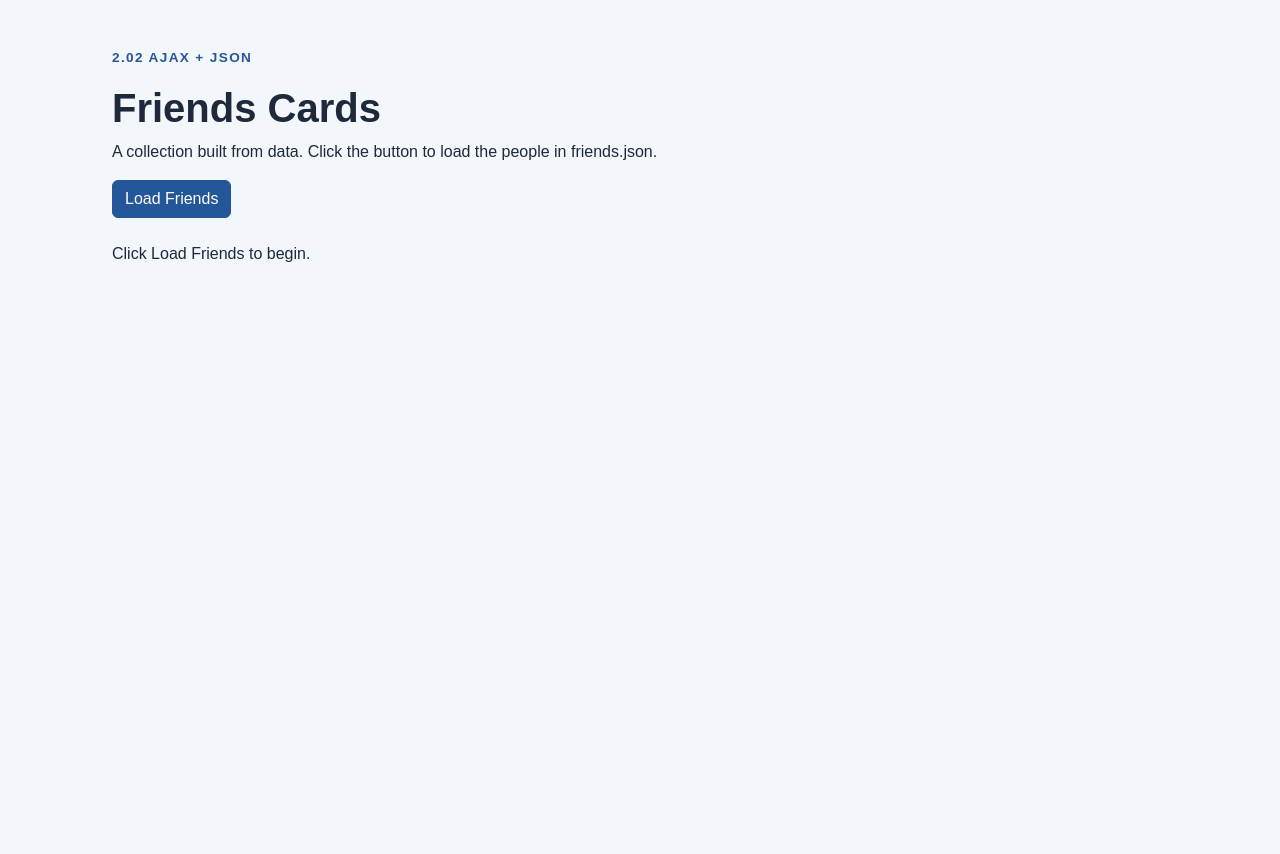
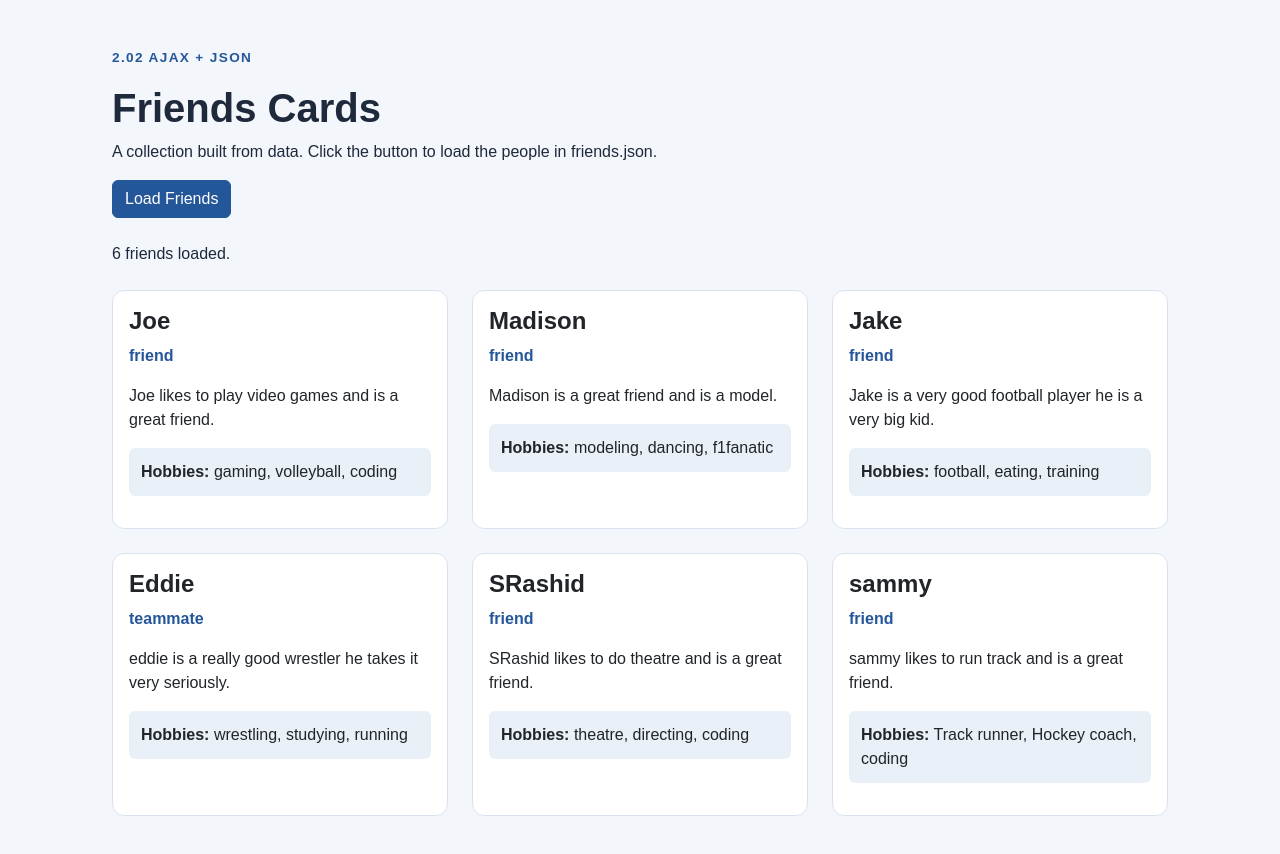
Before and after one commit to jonny0608/AJAX_Friends_Cards_Starter, a plain HTML site: page index.html in a window 1280 px wide. Both pictures are taken after a click on the button "Load Friends". Before the commit the page ends 800 px from the top, so only its background shows below. Drawn offline with nearby package versions, Linux system fonts and the light colour scheme.

Commit message:
Update friends.json with new friends and correct Joe's age; refactor loadFriends function for better error handling and response validation

```diff
--- a/friends.json
+++ b/friends.json
@@ -2,7 +2,7 @@
     {
         "name": "Joe",
         "relationship": "friend",
-        "age": "16",
+        "age": "17",
         "details": "Joe likes to play video games and is a great friend.",
         "hobbies": [
             "gaming",
@@ -42,5 +42,27 @@
             "studying",
             "running"
         ]
+    },
+    {
+        "name": "SRashid",
+        "relationship": "friend",
+        "age": "17",
+        "details": "SRashid likes to do theatre and is a great friend.",
+        "hobbies": [
+            "theatre",
+            "directing",
+            "coding"
+        ]
+    },
+    {
+        "name": "sammy",
+        "relationship": "friend",
+        "age": "17",
+        "details": "sammy likes to run track and is a great friend.",
+        "hobbies": [
+            "Track runner",
+            "Hockey coach",
+            "coding"
+        ]
     }
 ]
--- a/index.html
+++ b/index.html
@@ -6,7 +6,6 @@
   <title>Friends Cards | AJAX + JSON</title>
   <link href="https://cdn.jsdelivr.net/npm/bootstrap@5.3.3/dist/css/bootstrap.min.css" rel="stylesheet">
   <link rel="stylesheet" href="style.css">
-  <script src="script.js" defer></script>
 </head>
 <body>
   <main class="container py-5">
@@ -19,5 +18,7 @@
     <p id="status" role="status">Click Load Friends to begin.</p>
     <section id="cards" class="row g-4" aria-label="Friends cards"></section>
   </main>
+   <script src="script.js" defer></script>
 </body>
+
 </html>
--- a/script.js
+++ b/script.js
@@ -18,36 +18,31 @@ loadButton.addEventListener('click', () => {
 // loadFriends: request the file, check the response, parse it.
 // -------------------------------------------------------------
 function loadFriends() {
-  // Supplied: shows the user that the page is waiting for a response.
+  statusMessage.classList.remove("error");
+  statusMessage.textContent = "Loading friends...";
+
   const xhr = new XMLHttpRequest();
   xhr.open("GET", "friends.json");
-xhr.onload = function() {
-
+  xhr.onload = function () {
     const status = xhr.status;
-  if (status === 200) {
-    const friends = JSON.parse(xhr.responseText);
-
+    if (status !== 200) {
+      showLoadError();
+      return;
     }
 
-  // CHECKPOINT 2: Write the request.
-  //   - Create the request and open a GET request for friends.json.
-  //   - Write the onload handler:
-  //       status 200    -> turn the response text into an array,
-  //                        then pass the array to renderFriends()
-  //       other status  -> call showLoadError()
-  //   - Connect onerror to showLoadError.
-  //   - Send the request LAST, after the handlers are set up.
-  //
-  //   Supplied safety net: put your JSON.parse line and your
-  //   renderFriends call inside a try block like this one, so a
-  //   typo in friends.json shows a message instead of a blank page.
-  //
-  //     try {
-  //       // parse the response text and call renderFriends here
-  //     } catch (error) {
-  //       showDataError(error);
-  //     }
+    try {
+      const friends = JSON.parse(xhr.responseText);
+      if (!Array.isArray(friends)) {
+        throw new Error("friends.json must contain an array.");
+      }
+      renderFriends(friends);
+    } catch (error) {
+      showDataError(error);
+    }
+  };
 
+  xhr.onerror = showLoadError;
+  xhr.send();
 }
 
 
@@ -55,26 +50,20 @@ xhr.onload = function() {
 // renderFriends: turn the array into cards on the page.
 // -------------------------------------------------------------
 function renderFriends(friends) {
-  // CHECKPOINT 3: Build every card in one string, then put the
-  // finished string on the page. One person = one card.
-  // Use this supplied markup inside a template literal. Replace each
-  // [PLACEHOLDER] with an expression that reads the current person.
-  // Hobbies is an array: show it as readable, comma-separated text.
-  /*
+  const cardsMarkup = friends.map((friend) => `
     <div class="col-12 col-md-6 col-lg-4">
       <article class="card h-100">
         <div class="card-body">
-        <h2 class="card-title h4">[NAME]</h2>
-        <p class="relationship">[RELATIONSHIP]</p>
-        <p>[DETAIL]</p>
-        <p class="hobbies"><strong>Hobbies:</strong> [HOBBIES]</p>
+          <h2 class="card-title h4">${friend.name}</h2>
+          <p class="relationship">${friend.relationship}</p>
+          <p>${friend.details}</p>
+          <p class="hobbies"><strong>Hobbies:</strong> ${friend.hobbies.join(", ")}</p>
         </div>
       </article>
     </div>
-  */
+  `).join("");
 
-
-  // Supplied success message. Keep this after the cards are updated.
+  cardsContainer.innerHTML = cardsMarkup;
   statusMessage.classList.remove("error");
   statusMessage.textContent = `${friends.length} friends loaded.`;
 }
```
Lines whose indentation alone changed are shown as unchanged.
